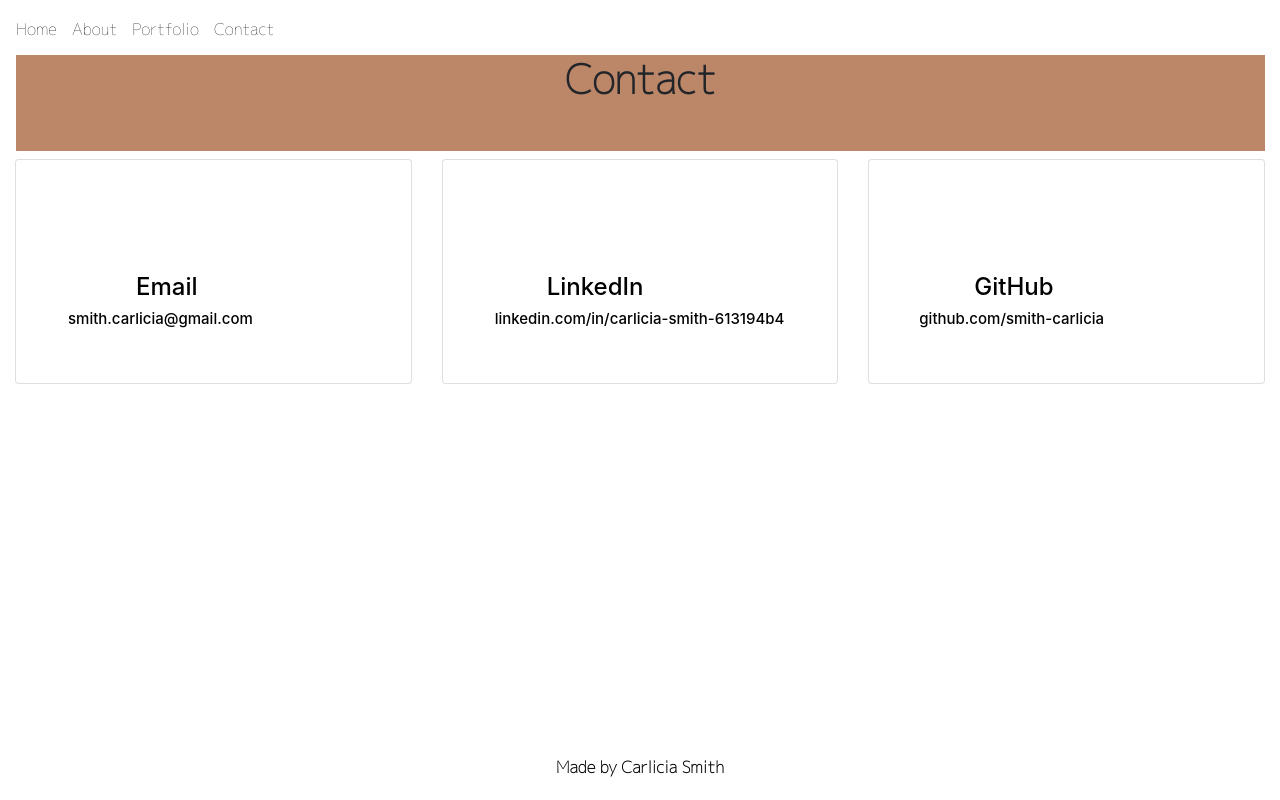
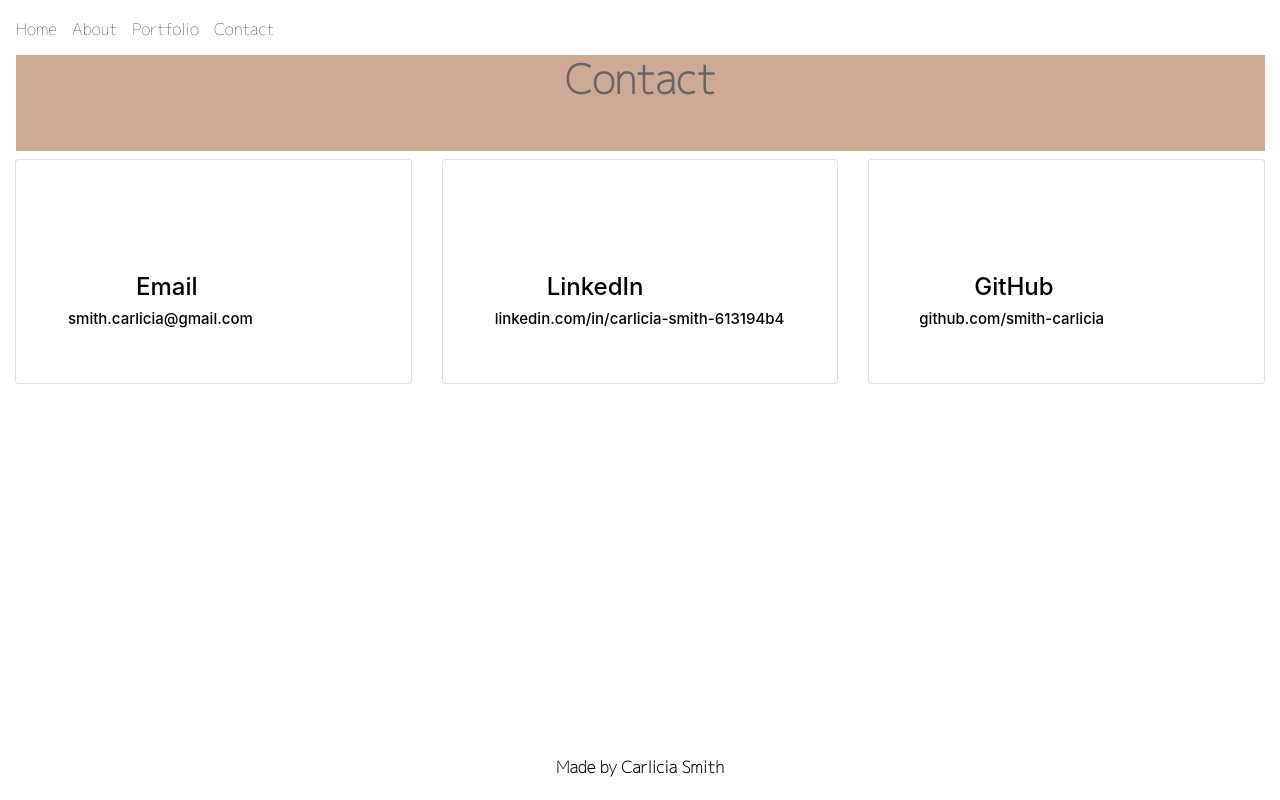
Before and after one commit to smith-carlicia/CarliciaSmith-Portfolio, a React (Create React App) app: page /#/contact in a window 1280 px wide. Built offline with nearby package versions, Linux system fonts and the light colour scheme.

Commit message:
updated card color and opacity

```diff
--- a/src/pages/Contact/contact.css
+++ b/src/pages/Contact/contact.css
@@ -7,7 +7,8 @@
     font-family: 'M Plus 1p';
     margin-left: 1px;
     padding-bottom: 3rem;
-    background-color:#BC8668;;
+    background-color:#BC8668;
+    opacity: 0.7;
     font-weight: 800;
 }
 
```
